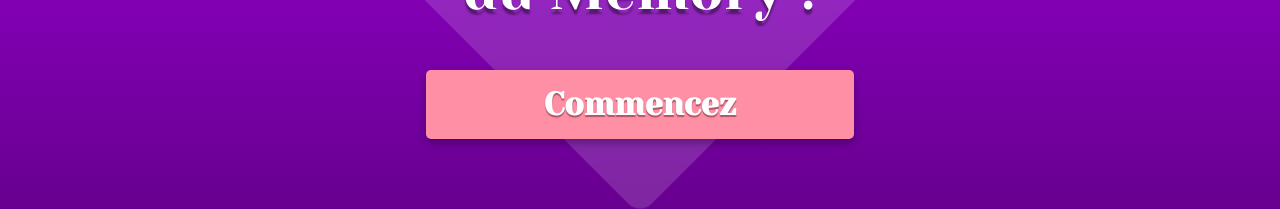
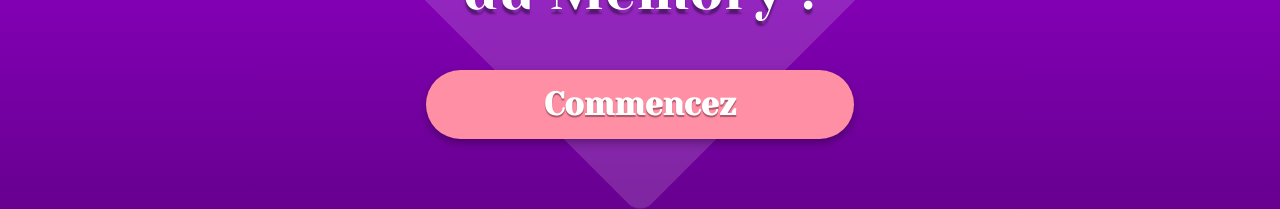
Before and after one commit to SergioTrinquet/Memory_Game, a Vue app: page / in a window 1280 px wide. Shown: the part 437-646 px from the top of the page. Built offline with nearby package versions, Linux system fonts and the light colour scheme; a web font is replaced by a local one.

Commit message:
Remplacement code bouton par nv composant 'BaseButton'

```diff
--- a/src/views/Intro.vue
+++ b/src/views/Intro.vue
@@ -19,15 +19,25 @@
         <div class="carre"></div>
         <div class="content-txt">
             <div class="txt-intro">Bienvenue dans le jeu<br />du Memory !</div>
-            <button @click="goToSettings">
-                <span class="libelle">Commencez</span>
-                <span class="bg"></span>
-            </button>
+            <BaseButton
+                @click="goToSettings"
+                :hover="{ backgroundColor: 'yellow', color: '#000' }"
+                fontSize="max(24px, 4vmin)"
+                rounded
+            >Commencez</BaseButton>
+            <!-- <BaseButton
+                @click="goToSettings"
+                :outline="'yellow'"
+                :hover="{ backgroundColor: 'yellow', color: '#AC00EF' }"
+                rounded
+            >Commencez</BaseButton> -->
+
         </div>
     </div>
 </template>
 
 <script setup>
+    import BaseButton from '@/components/base/BaseButton.vue'
     import Card from '@/components/Card.vue'
     import { onMounted, ref } from 'vue'
     /* import anime from 'animejs/lib/anime.es.js'; */
@@ -152,46 +162,17 @@
     text-shadow: 0 5px 2px rgba(0,0,0,0.4);
 }
 button {
-    cursor: pointer;
     background-color: rgb(255, 143, 164);
     text-shadow: 0 2px 1px #aa5767;
     color: #fff;
-    border-radius: 5px;
-    border-width: 0;
-    padding: 2vmin 2vmin;
     margin: 6vmin auto 0 auto;
-    position: relative;
-    overflow: hidden;
-    display: flex;
-    align-items: center;
-    justify-content: center;
     width: 70%;
-    transition: all 0.3s ease-in-out;
     box-shadow: 0 0.5vmin 1vmin rgba(0,0,0,0.3);
-}
-button > span.libelle {
-    /* position: absolute; */
-    z-index:2;
-    font-size: max(24px, 4vmin);
     font-weight: bold;
-}
-button > span.bg {
-    content: "";
-    width: 100%;
-    height: 100%;
-    background-color: rgb(241, 237, 0);
-    top: 0;
-    left: -100%;
-    position: absolute;
-    z-index: 0;
-    transition: left 0.3s ease-in-out;
 }
 button:hover {
     color: #000;
     text-shadow: 0 2px 1px #f1ed00
-}
-button:hover > span.bg {
-    left: 0%;
 }
 
 
```
